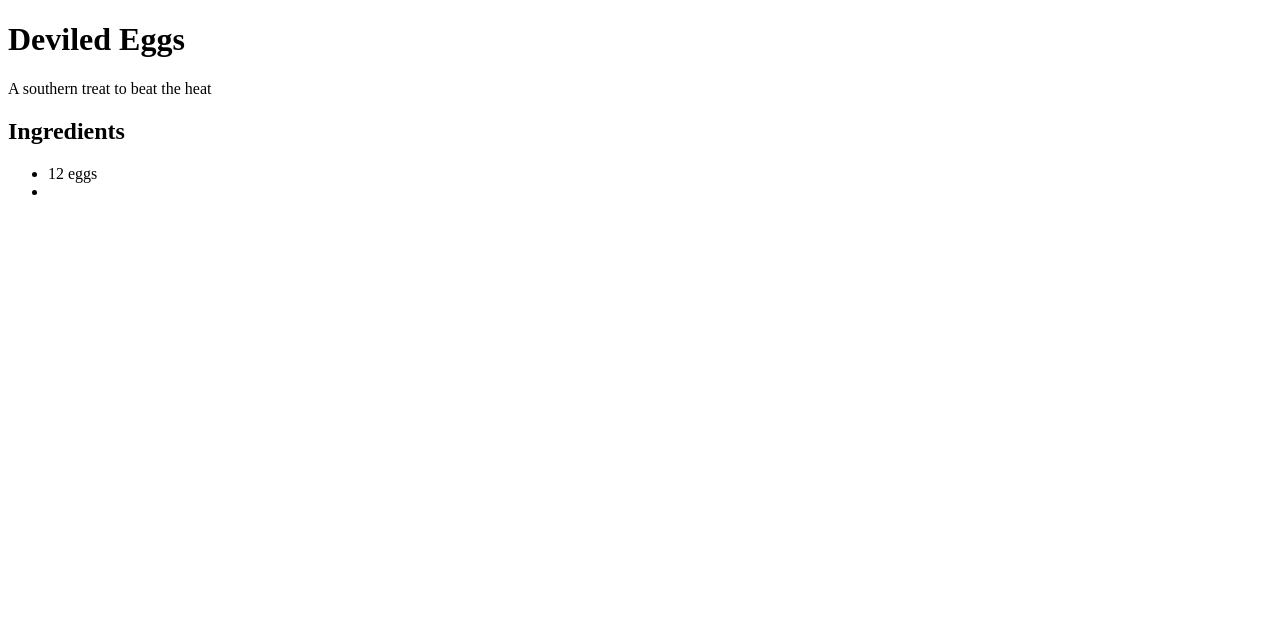
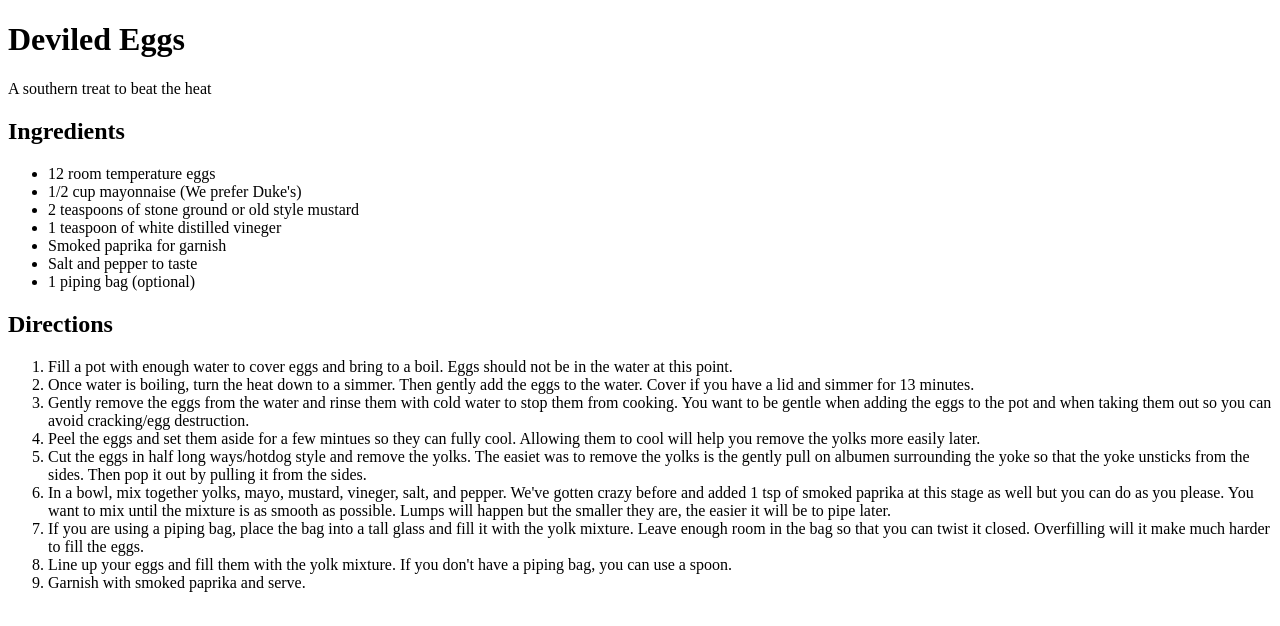
Before and after one commit to Bexadecimal/Bexadecimal.github.io, a plain HTML site: page recipes/deviled-eggs.html in a window 1280 px wide. Drawn offline with Linux system fonts and the light colour scheme.

Commit message:
Devil eggs and banana bread updates

```diff
--- a/recipes/deviled-eggs.html
+++ b/recipes/deviled-eggs.html
@@ -13,10 +13,29 @@
   <section id="ingredients">
     <h2>Ingredients</h2>
     <ul>
-        <li>12 eggs</li>
-        <li></li>
+        <li>12 room temperature eggs</li>
+        <li>1/2 cup mayonnaise (We prefer Duke's)</li>
+        <li>2 teaspoons of stone ground or old style mustard</li>
+        <li>1 teaspoon of white distilled vineger</li>
+        <li>Smoked paprika for garnish</li>
+        <li>Salt and pepper to taste</li>
+        <li>1 piping bag (optional)</li>
+    </ul>
+  </section>
 
-    </ul>
+  <section id="Directions">
+    <h2>Directions</h2>
+    <ol>
+      <li>Fill a pot with enough water to cover eggs and bring to a boil. Eggs should not be in the water at this point.</li>
+      <li>Once water is boiling, turn the heat down to a simmer. Then gently add the eggs to the water. Cover if you have a lid and simmer for 13 minutes.</li>
+      <li>Gently remove the eggs from the water and rinse them with cold water to stop them from cooking. You want to be gentle when adding the eggs to the pot and when taking them out so you can avoid cracking/egg destruction.</li>
+      <li>Peel the eggs and set them aside for a few mintues so they can fully cool. Allowing them to cool will help you remove the yolks more easily later.</li>
+      <li>Cut the eggs in half long ways/hotdog style and remove the yolks. The easiet was to remove the yolks is the gently pull on albumen surrounding the yoke so that the yoke unsticks from the sides. Then pop it out by pulling it from the sides.</li>
+      <li>In a bowl, mix together yolks, mayo, mustard, vineger, salt, and pepper. We've gotten crazy before and added 1 tsp of smoked paprika at this stage as well but you can do as you please. You want to mix until the mixture is as smooth as possible. Lumps will happen but the smaller they are, the easier it will be to pipe later.</li>
+      <li>If you are using a piping bag, place the bag into a tall glass and fill it with the yolk mixture. Leave enough room in the bag so that you can twist it closed. Overfilling will it make much harder to fill the eggs.</li>
+      <li>Line up your eggs and fill them with the yolk mixture. If you don't have a piping bag, you can use a spoon.</li>
+      <li>Garnish with smoked paprika and serve.</li>
+    </ol>
   </section>
 
 </body>
```
Also changed, not shown: recipes/banana-chocolate-bread.html (+5 -5 lines).
